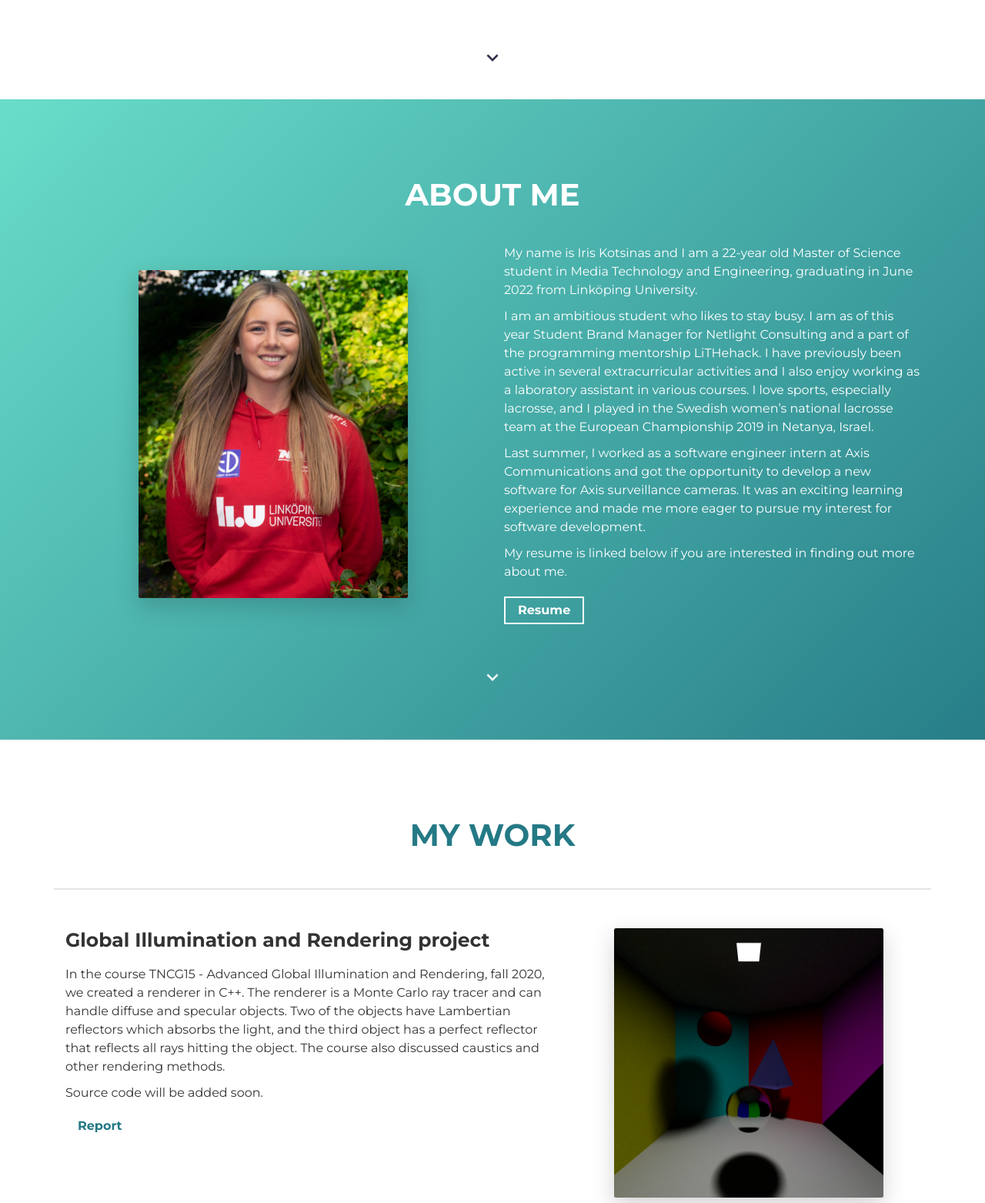
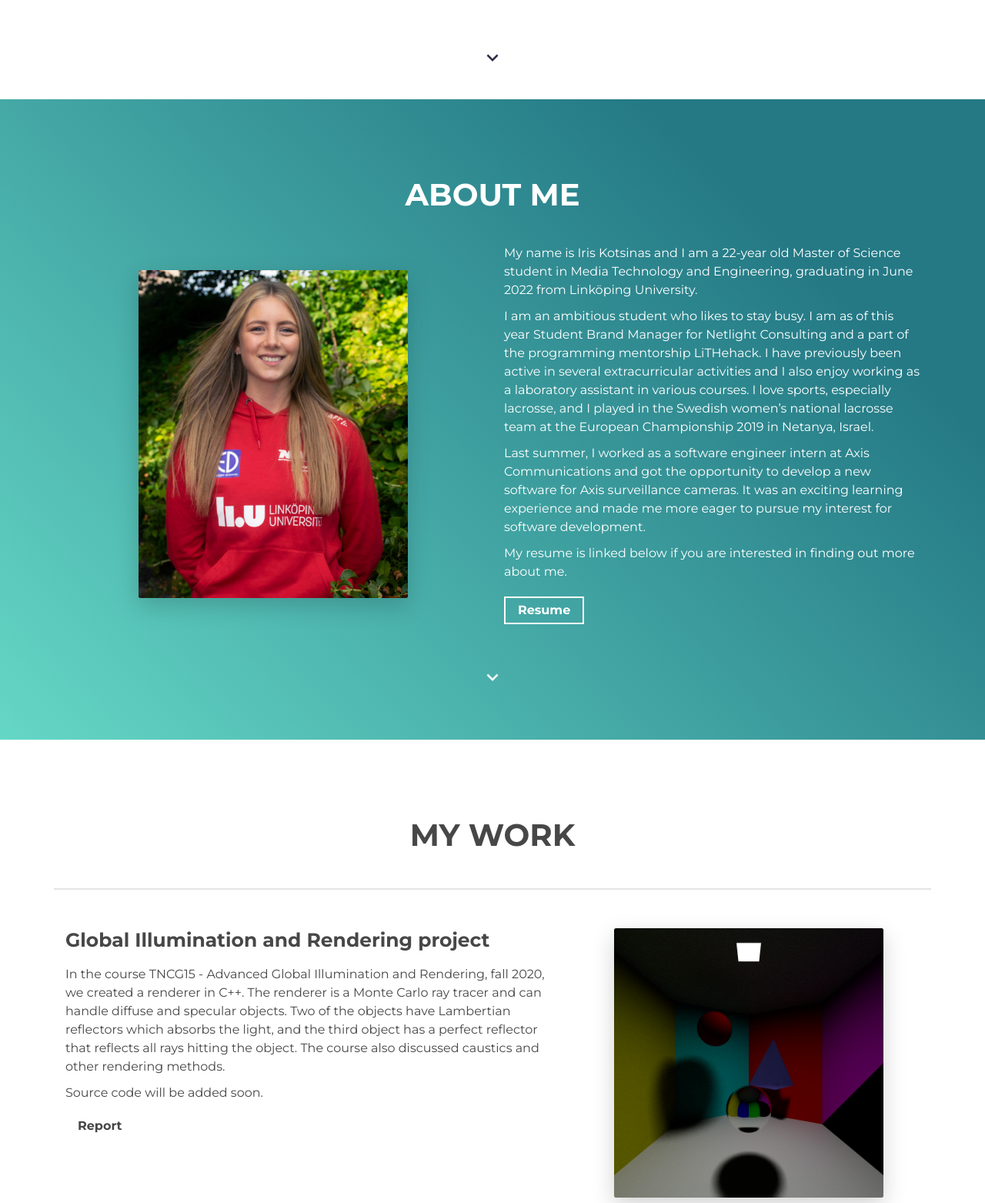
Before and after one commit to iriskotsinas/portfolio, a Gatsby site: page / in a window 1280 px wide. Shown: the part 620-2183 px from the top of the page at 77% size. Built offline with nearby package versions, Linux system fonts and the light colour scheme; Gatsby itself is replaced by a stand-in of ours.

Commit message:
style changes and updated cv

```diff
--- a/src/components/About/About.jsx
+++ b/src/components/About/About.jsx
@@ -6,7 +6,7 @@ import { mdiChevronDown } from '@mdi/js';
 import { Link } from 'react-scroll';
 import Title from '../Title/Title';
 import Image from '../Image/Image';
-import Pdf from '../../files/iris-cv-2020-spotify.pdf';
+import Pdf from '../../files/iris-cv-2020-nov.pdf';
 
 const About = () => {
   const img = 'profile.jpg';
--- a/src/style/abstracts/_variables.scss
+++ b/src/style/abstracts/_variables.scss
@@ -9,7 +9,7 @@ $white-color: #fff;
 $dark-blue: #111b22;
 $main-color: #3e848f;
 
-$dark-grey: #333333;
+$dark-grey: #474747;
 $grey: #8a8a8a;
 
 $purple-color: #247985;
--- a/src/style/base/_typography.scss
+++ b/src/style/base/_typography.scss
@@ -42,7 +42,8 @@ a:hover {
   // background-image: linear-gradient(135deg, $primary-color 0%, $secondary-color 100%);
   // -webkit-background-clip: text;
   // -webkit-text-fill-color: transparent;
-  color: $secondary-color;
+  //color: $secondary-color;
+  color: $dark-grey;
 
   // Responsive text purple style
   @include respond(phone) {
@@ -56,7 +57,8 @@ a:hover {
 }
 
 .text-color-second {
-  color: $purple-color;
+  //color: $purple-color;
+  color: $grey;
   font-weight: lighter;
   font-size: $big-font-size;
 }
--- a/src/style/sections/_about.scss
+++ b/src/style/sections/_about.scss
@@ -1,9 +1,9 @@
 #about {
   background-color: $primary-color;
   background-image: linear-gradient(
-    135deg,
-    $primary-color 0%,
-    $secondary-color 100%
+    -135deg,
+    $secondary-color 20%,
+    $primary-color 100%
   );
 
   min-height: 100vh;
--- a/src/style/sections/_projects.scss
+++ b/src/style/sections/_projects.scss
@@ -10,7 +10,7 @@
   }
 
   .section-title {
-    color: $secondary-color;
+    color: $dark-grey;
   }
 
   .project-wrapper {
```
Also changed, not shown: 1 other file.
